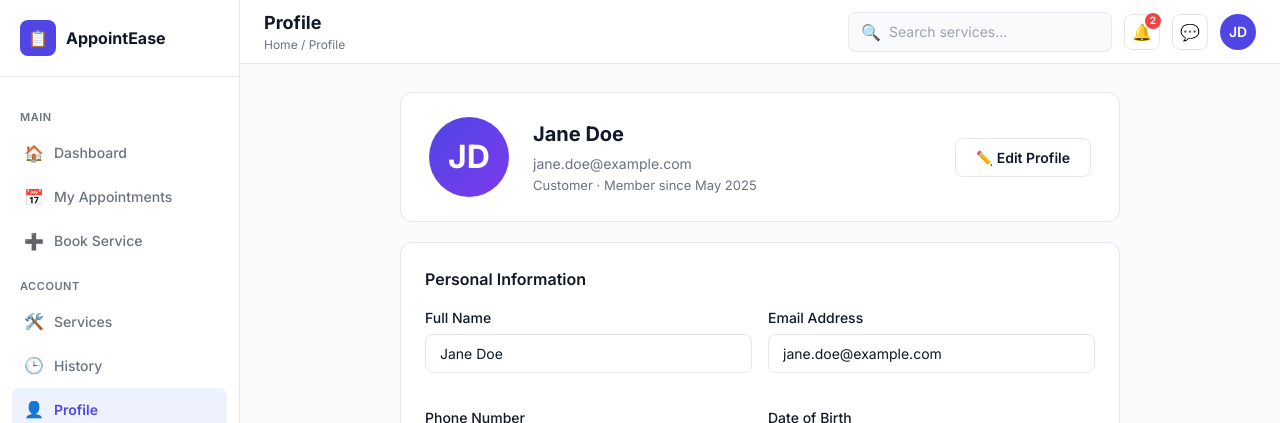
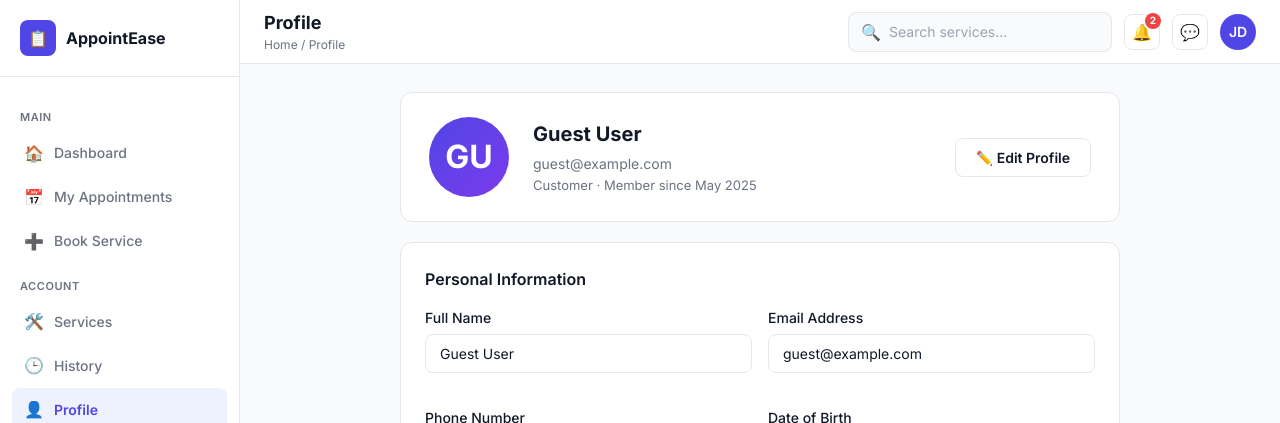
Before and after one commit to gayatribakle/Appointment-App-Odoo, a React app in the folder customer-view/frontend/: page /profile in a window 1280 px wide. Shown: the top 423 px of the page. Built offline with nearby package versions, Linux system fonts and the light colour scheme; the HTML template or start-up script is replaced by a standard one.

Commit message:
Fix hardcoded name in Profile to use logged-in user

```diff
--- a/customer-view/frontend/src/pages/Profile.jsx
+++ b/customer-view/frontend/src/pages/Profile.jsx
@@ -1,11 +1,13 @@
 import React, { useState } from 'react';
 import Sidebar from '../components/Sidebar';
 import Navbar from '../components/Navbar';
+import { useAuth } from '../context/AuthContext';
 
 export default function Profile() {
+  const { user } = useAuth();
   const [form, setForm] = useState({
-    name: 'Jane Doe',
-    email: 'jane.doe@example.com',
+    name: user?.name || 'Guest User',
+    email: user?.email || 'guest@example.com',
     phone: '+91 9876543210',
     dob: '1995-06-15',
     gender: 'Female',
@@ -40,7 +42,9 @@ export default function Profile() {
                 background: 'linear-gradient(135deg, #4f46e5, #7c3aed)',
                 display: 'flex', alignItems: 'center', justifyContent: 'center',
                 color: 'white', fontWeight: 700, fontSize: 32, flexShrink: 0,
-              }}>JD</div>
+              }}>
+                {form.name.split(' ').map(n => n[0]).join('').substring(0, 2).toUpperCase()}
+              </div>
               <div style={{ flex: 1 }}>
                 <div style={{ fontWeight: 700, fontSize: 20, color: 'var(--text)' }}>{form.name}</div>
                 <div style={{ fontSize: 14, color: 'var(--text-secondary)', marginTop: 4 }}>{form.email}</div>
```
